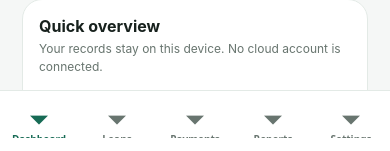
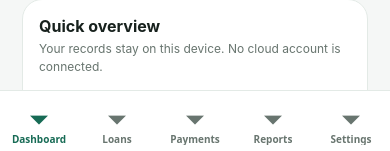
Before and after one commit to dsaldariega/sf-monitoring, a React Native app: screen /MainTabs in a window 390 px wide. Shown: the part 690-841 px from the top of the page. Built offline with nearby package versions, Linux system fonts and the light colour scheme.

Commit message:
fix: respect Android system navigation insets

```diff
--- a/src/navigation/MainTabNavigator.tsx
+++ b/src/navigation/MainTabNavigator.tsx
@@ -23,9 +23,10 @@ export function MainTabNavigator() {
           marginBottom: 4,
         },
         tabBarStyle: {
-          height: 64,
+          // Let React Navigation calculate the bottom inset so the app tab bar
+          // stays above Android's system navigation area (gesture or 3-button).
+          minHeight: 64,
           paddingTop: 8,
-          paddingBottom: 7,
           borderTopColor: theme.colors.border,
           backgroundColor: theme.colors.surface,
         },
```
